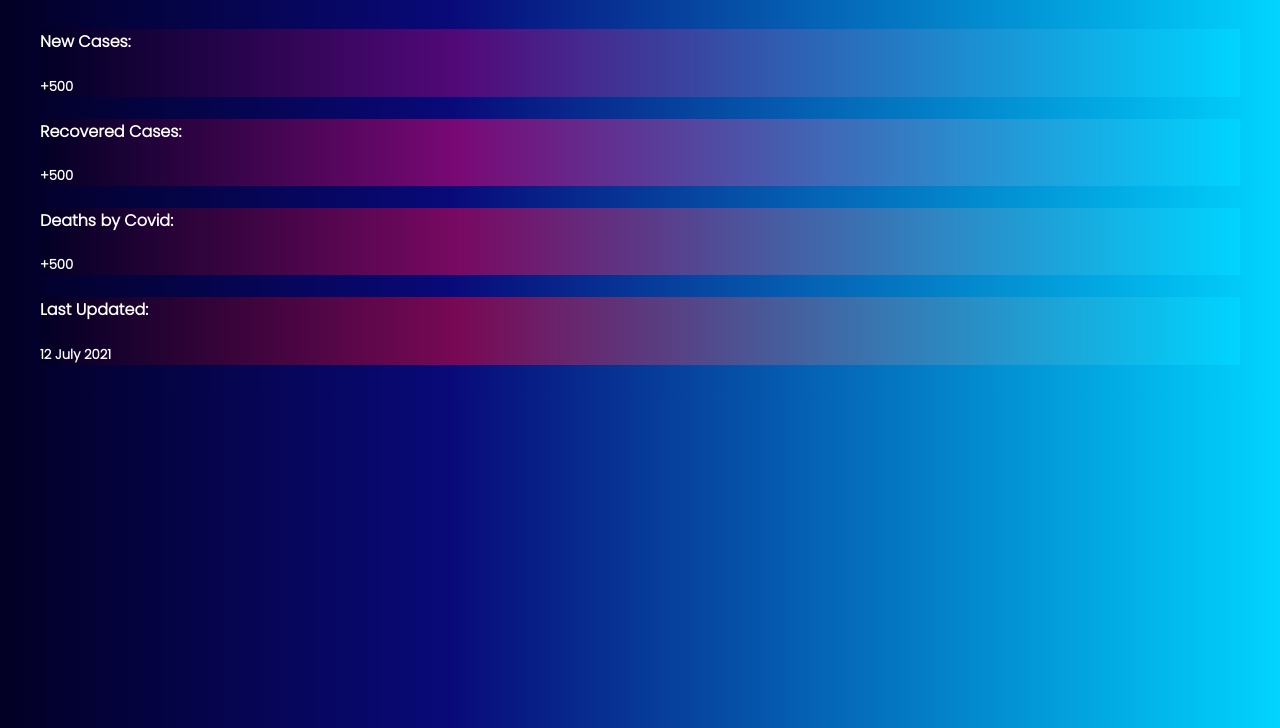
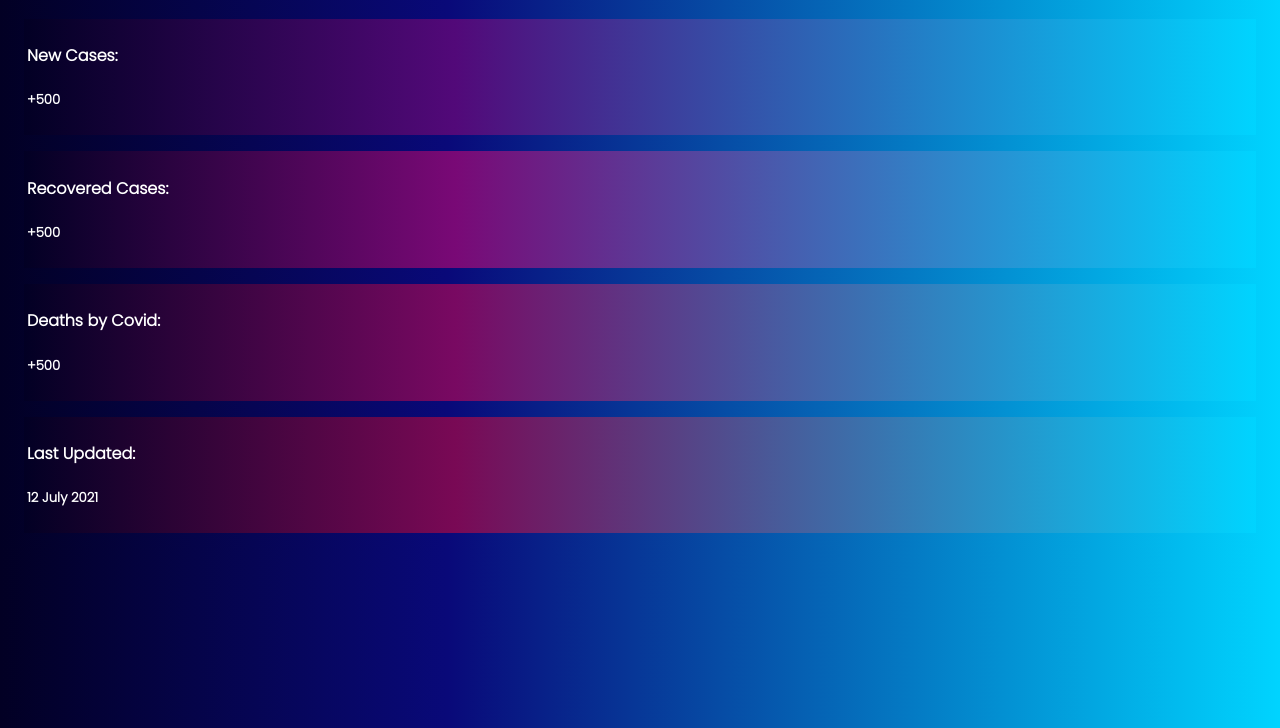
Before and after one commit to LoKi0710/Covid-web-app, a plain HTML site: page index.html in a window 1280 px wide. Shown: the part 72-800 px from the top of the page. Drawn offline with Linux system fonts and the light colour scheme; no server answers.

Commit message:
Update style.css

```diff
--- a/style.css
+++ b/style.css
@@ -12,24 +12,27 @@ h1 {
     text-align:center;
 }
 
-.box {
-    margin: 2rem;
-    /* padding: 1rem; */
-}
-
 .box1 {
+    padding: 3px;
+    margin: 1rem;
     background: linear-gradient(90deg, rgba(2,0,36,1) 0%, rgba(82,9,121,1) 35%, rgba(0,212,255,1) 100%);
 }
 
 .box2 {
+    padding: 3px;
+    margin: 1rem;
     background: linear-gradient(90deg, rgba(2,0,36,1) 0%, rgba(121,9,118,1) 35%, rgba(0,212,255,1) 100%);
 }
 
 .box3 {
+    padding: 3px;
+    margin: 1rem;
     background: rgb(2,0,36);
     background: linear-gradient(90deg, rgba(2,0,36,1) 0%, rgba(121,9,98,1) 35%, rgba(0,212,255,1) 100%);
 }
 
 .box4 {
+    padding: 3px;
+    margin: 1rem;
     background: linear-gradient(90deg, rgba(2,0,36,1) 0%, rgba(121,9,85,1) 35%, rgba(0,212,255,1) 100%);
 }
```
